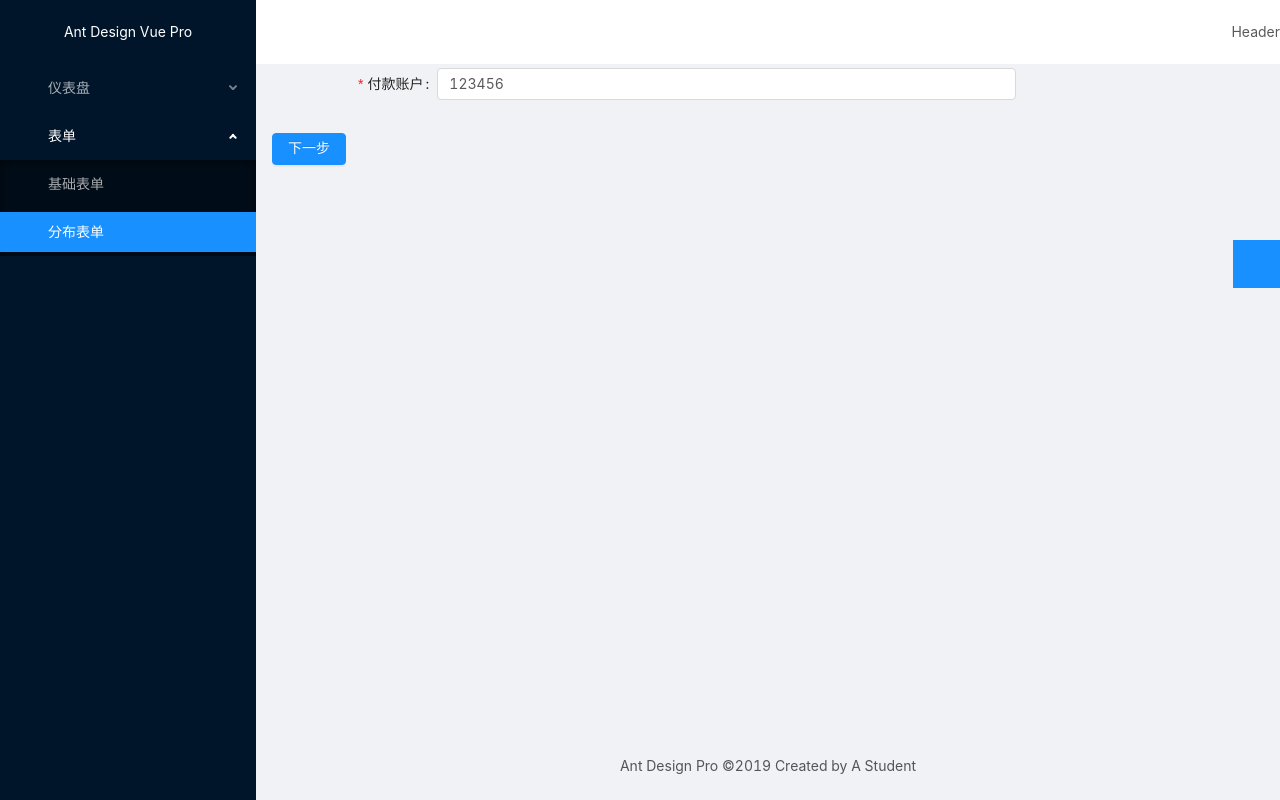
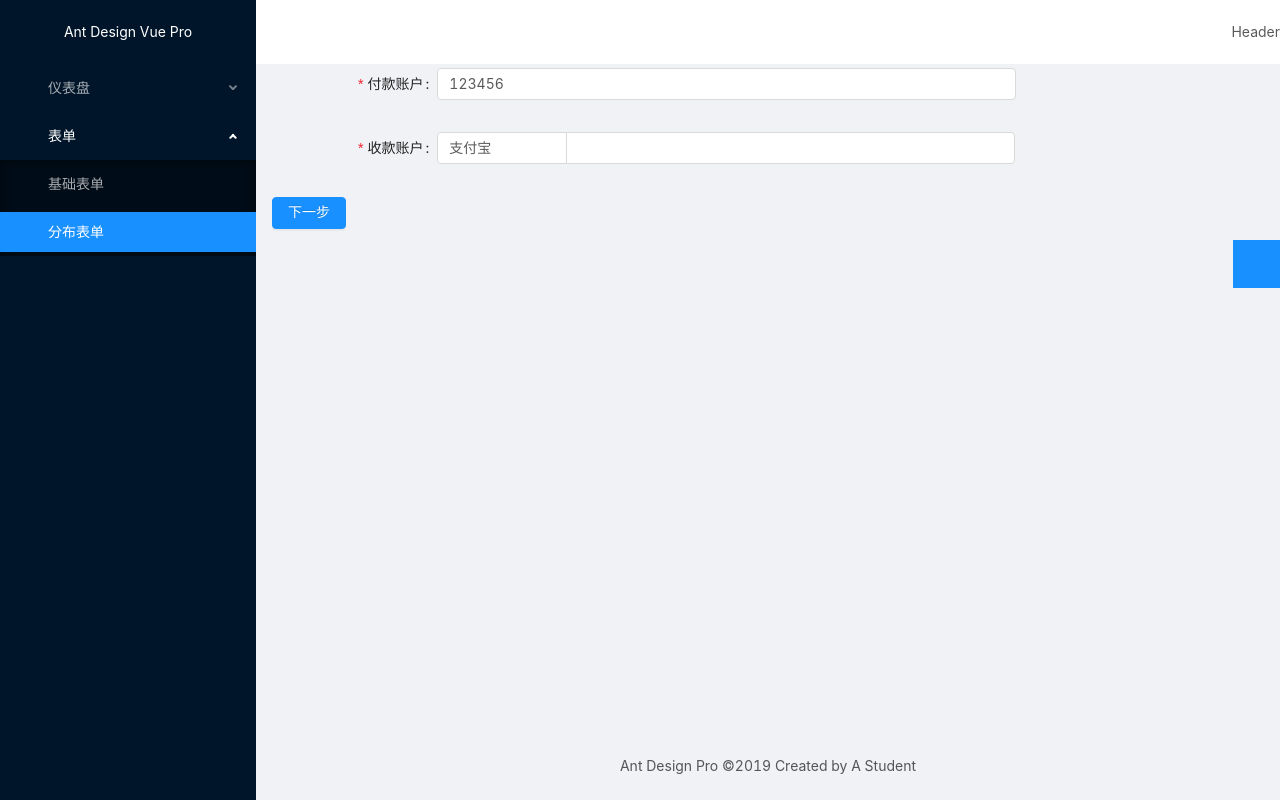
Before and after one commit to wxyzcctv/ant-design-vue-pro-study, a Vue app: page /form/step-form/info in a window 1280 px wide. Built offline with nearby package versions, Linux system fonts and the light colour scheme.

Commit message:
实现自定义表单

```diff
--- /dev/null
+++ b/src/components/ReciverAccount.vue
@@ -0,0 +1,46 @@
+<template>
+  <a-input-group compact>
+    <a-select v-model="type" style="width: 130px" @change="handleTypeChange">
+      <a-select-option value="alipay">支付宝</a-select-option>
+      <a-select-option value="bank">银行账户</a-select-option>
+    </a-select>
+    <a-input
+      style="width: calc(100% - 130px)"
+      v-model="number"
+      @change="handleNumberChange"
+    />
+  </a-input-group>
+</template>
+
+<script>
+export default {
+  props: {
+    value: {
+      type: Object
+    }
+  },
+  watch: {
+    value(val) {
+      Object.assign(this, val);
+    }
+    // 这里就是监听value的变化，一旦发生变化就将变化的值同步到组件中
+  },
+  data() {
+    const { type, number } = this.value;
+    return {
+      type: type || "alipay",
+      number: number || ""
+    };
+  },
+  methods: {
+    handleTypeChange(val) {
+      this.$emit("change", { ...this.value, type: val });
+    },
+    handleNumberChange(e) {
+      this.$emit("change", { ...this.value, number: e.target.value });
+    }
+  }
+};
+</script>
+
+<style></style>
--- a/src/main.js
+++ b/src/main.js
@@ -11,7 +11,8 @@
   Radio,
   Menu,
   Form,
-  Input
+  Input,
+  Select
 } from "ant-design-vue";
 import Authorized from "./components/Authorized";
 import Auth from "./directives/auth";
@@ -25,6 +26,7 @@
 Vue.use(Menu);
 Vue.use(Form);
 Vue.use(Input);
+Vue.use(Select);
 Vue.component("Authorized", Authorized);
 // 这里注册组件的时候不用use，而是使用component
 Vue.use(Auth);
--- a/src/store/modules/form.js
+++ b/src/store/modules/form.js
@@ -3,7 +3,11 @@
 
 const state = {
   step: {
-    payAccount: "123456"
+    payAccount: "123456",
+    reciverAccount: {
+      type: "alipay",
+      number: ""
+    }
   }
   // 只有一个分布表单，这里只有一个付款账号，是为了方便理解的说
 };
--- a/src/views/Forms/StepForm/Step1.vue
+++ b/src/views/Forms/StepForm/Step1.vue
@@ -17,6 +17,35 @@
           placeholder="请输入付款账号"
         />
       </a-form-item>
+      <a-form-item
+        label="收款账户"
+        :label-col="formItemLayout.labelCol"
+        :wrapper-col="formItemLayout.wrapperCol"
+      >
+        <ReciverAccount
+          v-decorator="[
+            'reciverAccount',
+            {
+              initialValue: step.reciverAccount,
+              rules: [
+                {
+                  required: true,
+                  message: '请输入收款账号',
+                  validator: (rule, value, callback) => {
+                    if (value && value.number) {
+                      callback();
+                    } else {
+                      callback(false);
+                    }
+                  }
+                }
+              ]
+            }
+          ]"
+          placeholder="请输入收款账号"
+        />
+        <!-- validator是做的自定义校验的，如果输入的有值的话就直接调用callback回调，如果没有值的话就回调一个错误 -->
+      </a-form-item>
       <a-form-item>
         <a-button type="primary" @click="handleSubmit">下一步</a-button>
       </a-form-item>
@@ -25,7 +54,11 @@
 </template>
 
 <script>
+import ReciverAccount from "@/components/ReciverAccount";
 export default {
+  components: {
+    ReciverAccount
+  },
   data() {
     this.form = this.$form.createForm(this);
     return {
```
